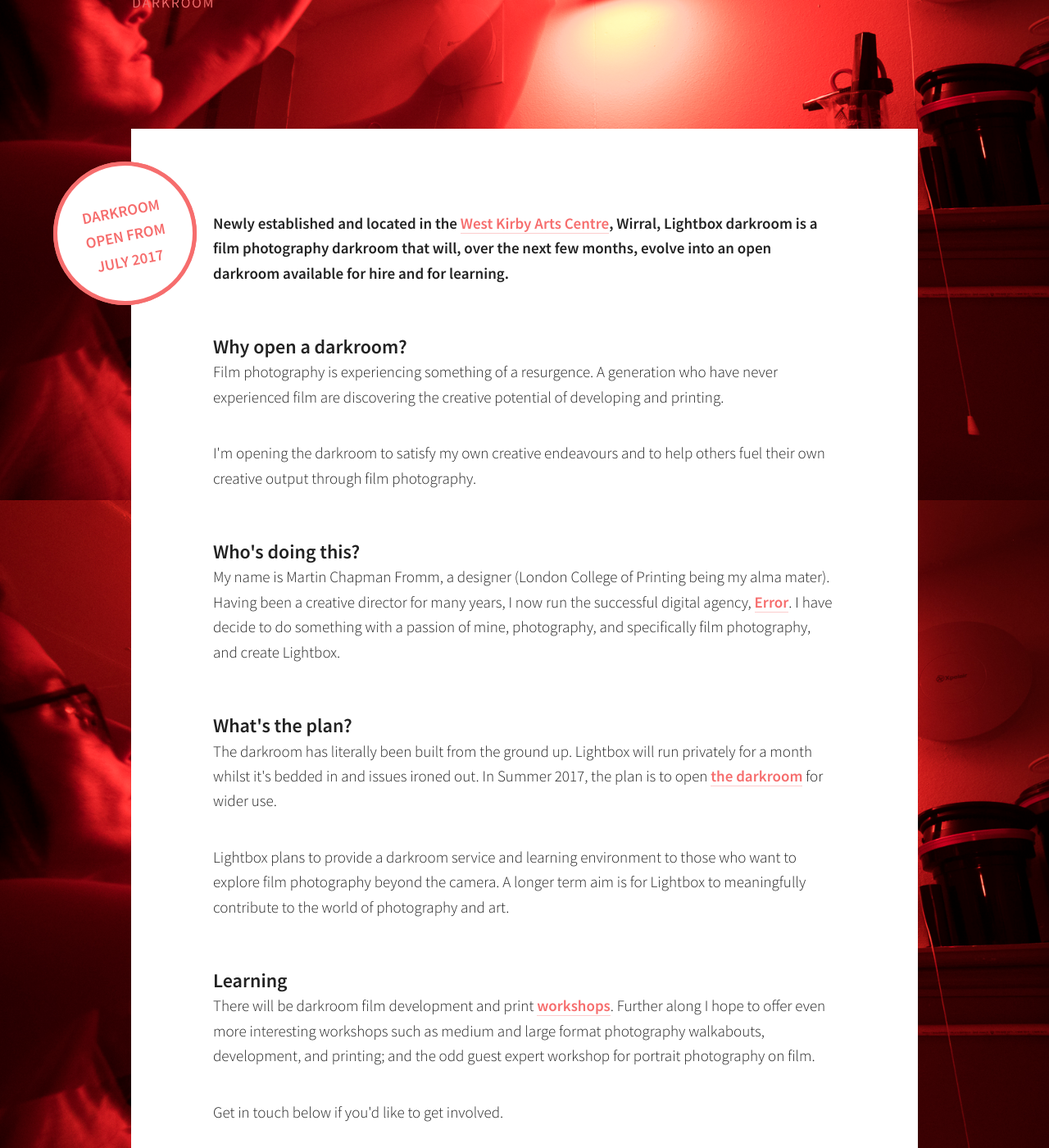
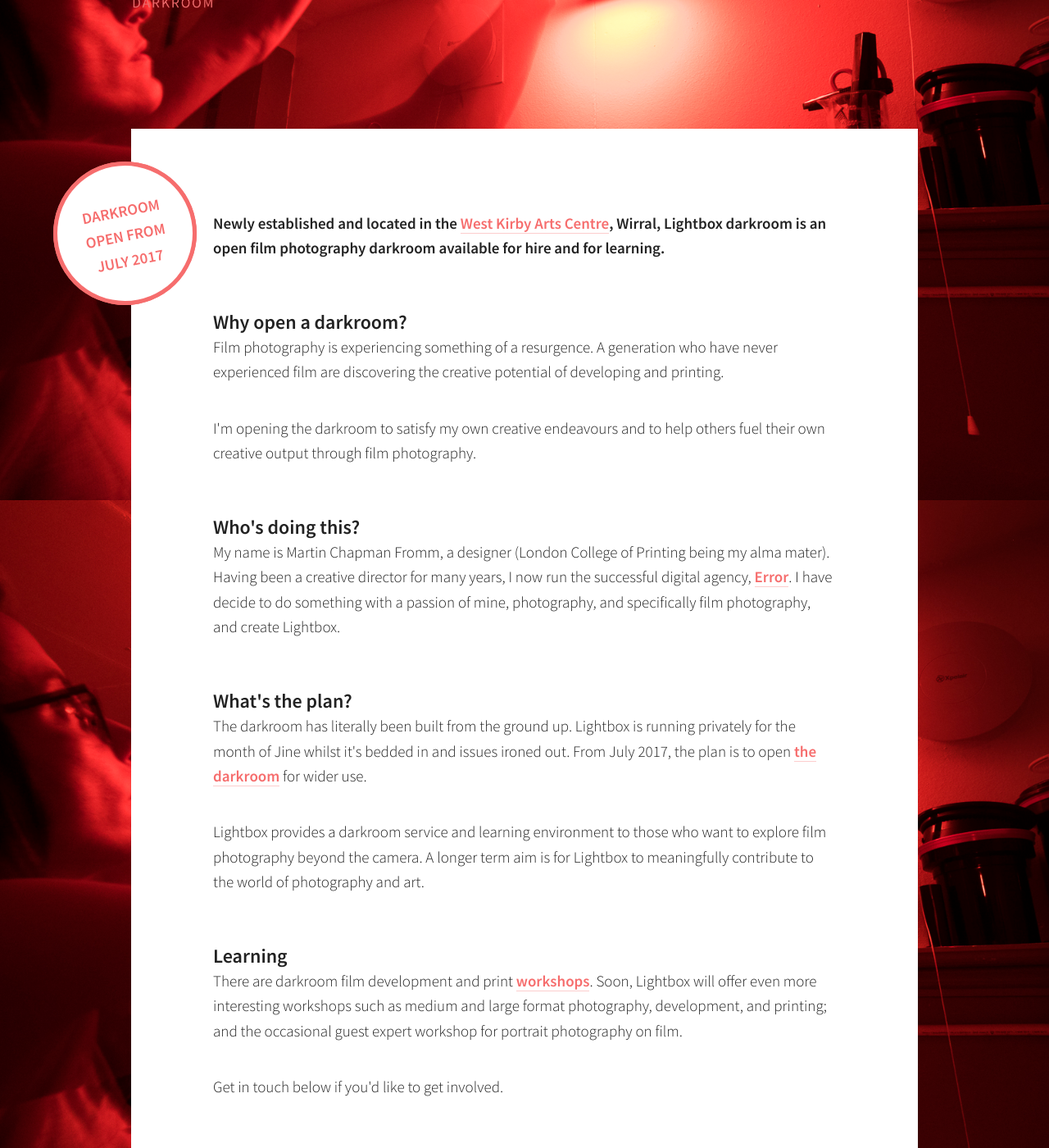
Before and after one commit to martincf/lightbox, a Jekyll site: the page built from index.md, in a window 1280 px wide and 1400 px high, scrolled down 290 px. Shown: the whole window at 82% size. Built offline with Jekyll 4.4.1, drawn with Linux system fonts in a browser that asks for light colours.

Commit message:
Homepage copy 'tense' changes; added FirstCall to film blog post; updated broken homepage links.

```diff
--- a/index.md
+++ b/index.md
@@ -4,21 +4,20 @@ layout: default
 ---
 
 
-**Newly established and located in the [West Kirby Arts Centre](https://goo.gl/maps/vzU4Jmw8bYu), Wirral, Lightbox darkroom is a film photography darkroom that will, over the next few months, evolve into an open darkroom available for hire and for learning.**
+**Newly established and located in the [West Kirby Arts Centre](https://goo.gl/maps/vzU4Jmw8bYu), Wirral, Lightbox darkroom is an open film photography darkroom available for hire and for learning.**
 
 ## Why open a darkroom?
 Film photography is experiencing something of a resurgence. A generation who have never experienced film are discovering the creative potential of developing and printing.
 
 I\'m opening the darkroom to satisfy my own creative endeavours and to help others fuel their own creative output through film photography.
 
-
 ## Who\'s doing this?
 My name is Martin Chapman Fromm, a designer (London College of Printing being my alma mater). Having been a creative director for many years, I now run the successful digital agency, [Error](http://www.error.agency). I have decide to do something with a passion of mine, photography, and specifically film photography, and create Lightbox.
 
 ## What\'s the plan?
-The darkroom has literally been built from the ground up. Lightbox will run privately for a month whilst it\'s bedded in and issues ironed out. In Summer 2017, the plan is to open [the darkroom](darkroom_hire.html) for wider use.
+The darkroom has literally been built from the ground up. Lightbox is running privately for the month of Jine whilst it\'s bedded in and issues ironed out. From July 2017, the plan is to open [the darkroom](/darkroom-hire) for wider use.
 
-Lightbox plans to provide a darkroom service and learning environment to those who want to explore film photography beyond the camera. A longer term aim is for Lightbox to meaningfully contribute to the world of photography and art.
+Lightbox provides a darkroom service and learning environment to those who want to explore film photography beyond the camera. A longer term aim is for Lightbox to meaningfully contribute to the world of photography and art.
 
 
 <!-- ## A call for help, physical and mental
@@ -27,7 +26,7 @@ In terms of what the plan for an open darkroom is, there's only a very loose one
 And whilst I have a lot of fantastic equipment to start with (see below), I would love it if anyone can contribute their old darkroom kit that's going unused (tanks, reels, trays, etc.) -->
 
 ## Learning
-There will be darkroom film development and print [workshops](eventslist.html). Further along I hope to offer even more interesting workshops such as medium and large format photography walkabouts, development, and printing; and the odd guest expert workshop for portrait photography on film.
+There are darkroom film development and print [workshops](/learn). Soon, Lightbox will offer even more interesting workshops such as medium and large format photography, development, and printing; and the occasional guest expert workshop for portrait photography on film.
 
 Get in touch below if you\'d like to get involved.
 
```
Also changed, not shown: _posts/2016-11-25-where-to-buy-film-uk.md (+1 -0 lines).
